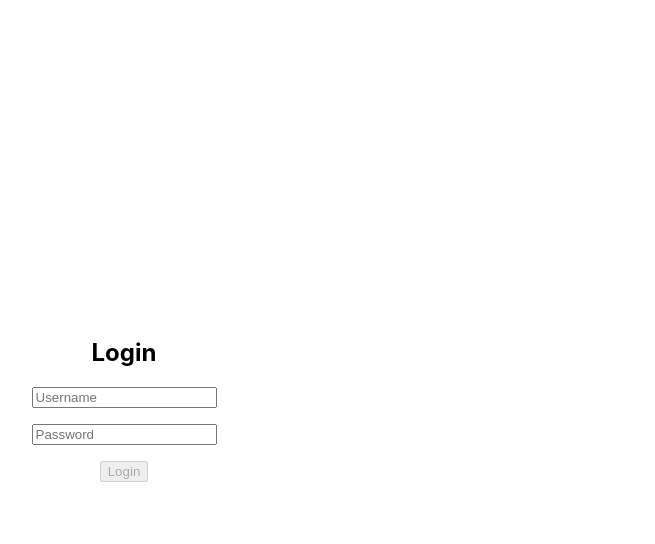
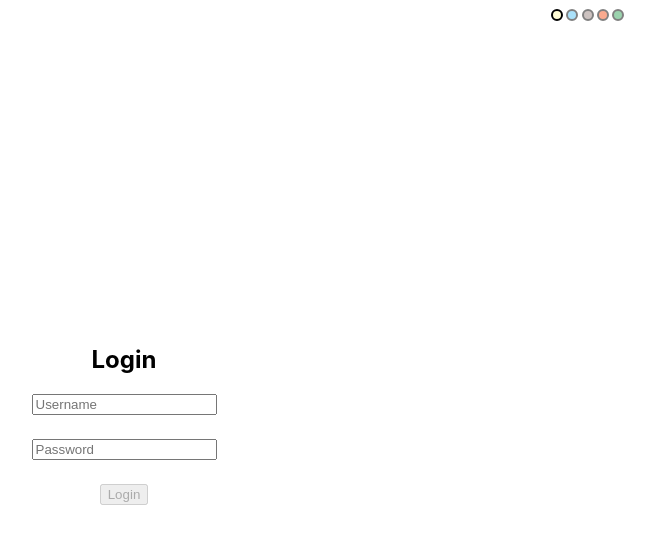
Before and after one commit to zuccha/the-competitive-gathering, a React (Create React App) app: page /login in a window 1280 px wide. Shown: the top 544 px of the page, without its empty margins (516-1171 px from the left). Built offline with nearby package versions, Linux system fonts and the light colour scheme.

Commit message:
feat: add primary color customization via navbar

```diff
--- a/src/app/components/Navbar/Navbar.module.css
+++ b/src/app/components/Navbar/Navbar.module.css
@@ -5,3 +5,11 @@
   justify-content: space-between;
   align-items: center;
 }
+
+.navbar-right {
+  display: flex;
+}
+
+.navbar-separator {
+  margin: 0 0.25em;
+}
--- a/src/app/components/Navbar/Navbar.tsx
+++ b/src/app/components/Navbar/Navbar.tsx
@@ -4,6 +4,7 @@ import { Link, useHistory, useLocation } from 'react-router-dom'
 import { IStoreDispatch } from '../../../store'
 import { logout, selectIsLoggedIn, selectUsername } from '../../../store/slices/auth'
 import styles from './Navbar.module.css'
+import ThemeSelector from './ThemeSelector'
 
 const App: React.FC = () => {
   const location = useLocation()
@@ -19,7 +20,12 @@ const App: React.FC = () => {
   }, [dispatch, history])
 
   if (!isLoggedIn) {
-    return null
+    return (
+      <div className={styles['navbar']}>
+        <div />
+        <ThemeSelector />
+      </div>
+    )
   }
 
   return (
@@ -28,10 +34,11 @@ const App: React.FC = () => {
         ? <div />
         : <Link to='/'>Home</Link>
       }
-      <div>
-        {'Hello '}
-        <b>{username}</b>
-        {' | '}
+      <div className={styles['navbar-right']}>
+        <span>{'Hello '}<b>{username}</b></span>
+        <span className={styles['navbar-separator']}>|</span>
+        <ThemeSelector />
+        <span className={styles['navbar-separator']}>|</span>
         <button onClick={handleLogout}>Logout</button>
       </div>
     </div>
--- /dev/null
+++ b/src/app/components/Navbar/ThemeSelector/ThemeSelector.module.css
@@ -0,0 +1,22 @@
+.theme-selector {
+  display: flex;
+  justify-content: space-between;
+  align-items: center;
+}
+
+.theme-selector-color {
+  width: 8px;
+  height: 8px;
+  border-radius: 100%;
+  border: 2px solid grey;
+  margin-right: 0.2em;
+  cursor: pointer;
+}
+
+.theme-selector-color:last-child {
+  margin-right: 0;
+}
+
+.theme-selector-color.selected {
+  border: 2px solid black;
+}
--- /dev/null
+++ b/src/app/components/Navbar/ThemeSelector/ThemeSelector.tsx
@@ -0,0 +1,41 @@
+import classnames from 'classnames'
+import React, { useCallback, useEffect, useState } from 'react'
+import styles from './ThemeSelector.module.css'
+
+const white = '#fffcd5'
+const blue = '#aae1fa'
+const black = '#ccc2c0'
+const red = '#faaa8f'
+const green = '#9bd3ae'
+
+const ThemeSelector: React.FC = () => {
+  const [selectedColor, setSelectedColor] = useState(localStorage.getItem('theme-color') || white)
+
+  const renderColor = useCallback((color: string) => (
+    <div
+      className={classnames(
+        styles['theme-selector-color'],
+        color === selectedColor && styles['selected'],
+      )}
+      style={{ backgroundColor: color }}
+      onClick={() => setSelectedColor(color)}
+    />
+  ), [selectedColor])
+
+  useEffect(() => {
+    document.documentElement.style.setProperty('--color-primary', selectedColor)
+    localStorage.setItem('theme-color', selectedColor)
+  }, [selectedColor])
+
+  return (
+    <div className={styles['theme-selector']}>
+      {renderColor(white)}
+      {renderColor(blue)}
+      {renderColor(black)}
+      {renderColor(red)}
+      {renderColor(green)}
+    </div>
+  )
+}
+
+export default ThemeSelector
--- /dev/null
+++ b/src/app/components/Navbar/ThemeSelector/index.tsx
@@ -0,0 +1 @@
+export { default } from './ThemeSelector'
--- a/src/app/components/Table/Table.module.css
+++ b/src/app/components/Table/Table.module.css
@@ -20,7 +20,7 @@
 }
 
 .table tbody tr.table-row-highlight:hover {
-  background-color: #fffcd5;
+  background-color: var(--color-primary);
 }
 
 .table tbody tr td {
--- a/src/app/views/Login/Login.module.css
+++ b/src/app/views/Login/Login.module.css
@@ -8,5 +8,5 @@
 }
 
 .login-form-input {
-  margin-bottom: 1rem;
+  margin-bottom: 0.5rem;
 }
--- a/src/app/views/Login/Login.tsx
+++ b/src/app/views/Login/Login.tsx
@@ -47,12 +47,14 @@ const Login: React.FC = () => {
             className={styles['login-form-input']}
             name='username'
             placeholder='Username'
+            leaveSpaceForError
           />
           <FormInput
             className={styles['login-form-input']}
             name='password'
             placeholder='Password'
             type='password'
+            leaveSpaceForError
           />
           <button type="submit" disabled={!dirty || !isValid || isSubmitting}>
             {isSubmitting ? 'Login...' : 'Login'}
--- a/src/index.css
+++ b/src/index.css
@@ -1,5 +1,9 @@
 html, body, #root {
   height: 100%;
+}
+
+html {
+  --color-primary: #fffcd5;
 }
 
 body {
@@ -15,3 +19,7 @@ code {
   font-family: source-code-pro, Menlo, Monaco, Consolas, 'Courier New',
     monospace;
 }
+
+a:visited {
+  color: inherit
+}
```
